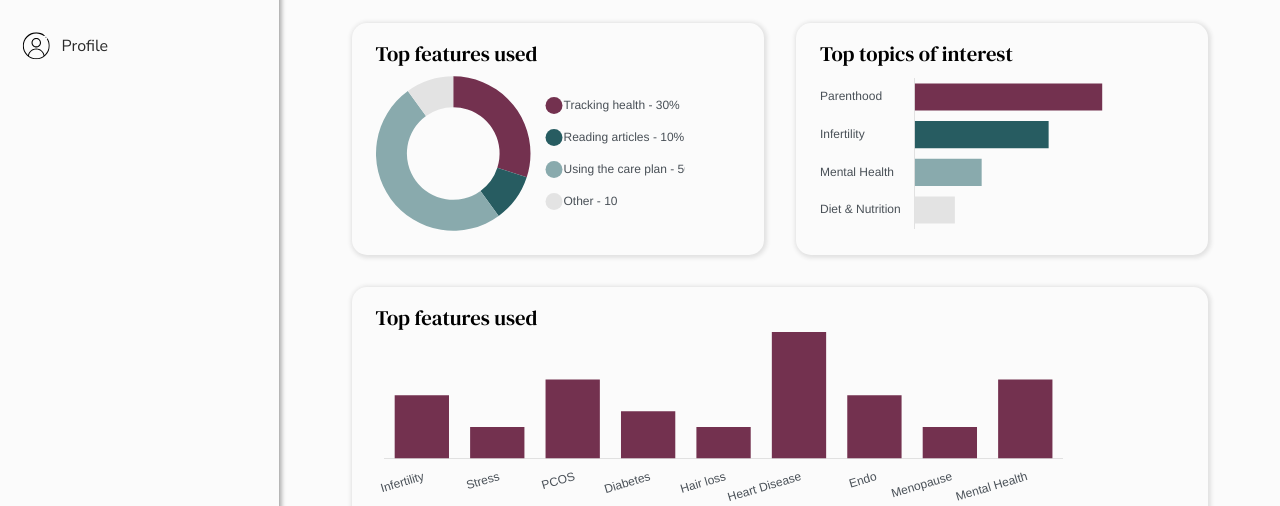
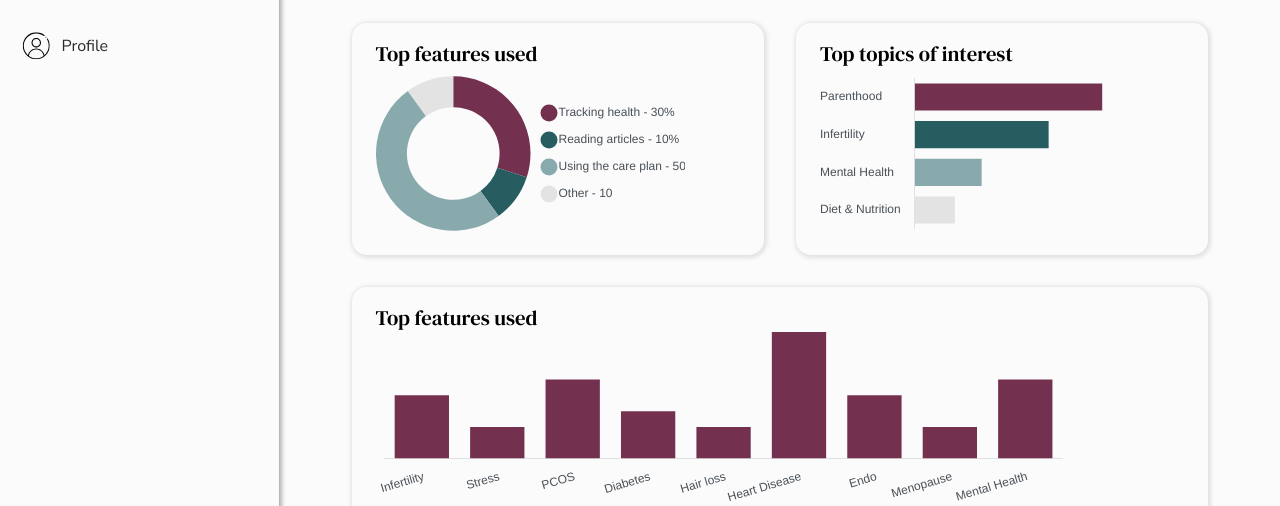
Before and after one commit to nada-abuzaid/sora-dashboard, a Gatsby site: page /dashboard in a window 1280 px wide. Shown: the part 165-671 px from the top of the page. Built offline with nearby package versions, Linux system fonts and the light colour scheme; Gatsby itself is replaced by a stand-in of ours.

Commit message:
Edit some styling

```diff
--- a/src/components/Layout/DashboardLayout.js
+++ b/src/components/Layout/DashboardLayout.js
@@ -39,7 +39,6 @@ const Wrapper = styled.div`
     flex-direction: column;
     align-items: center;
     margin-top: 4rem;
-    /* height: calc(100vh - 1rem); */
     gap: 2rem;
     .chart :nth-child(3) {
       width: 100%;
--- a/src/pages-components/Dashboard/StatisticNumbers/Statistic.jsx
+++ b/src/pages-components/Dashboard/StatisticNumbers/Statistic.jsx
@@ -22,7 +22,7 @@ const StatisticStyle = styled.div`
   :nth-child(1) {
     background-color: ${({ theme: { colors } }) => colors.lightGray3};
   }
-  :nth-child(1) {
+  :first-child, :last-child {
     border-radius: 10px 0 0 0;
   }
   ::after {
--- a/src/pages-components/Dashboard/StatisticNumbers/Statistics.jsx
+++ b/src/pages-components/Dashboard/StatisticNumbers/Statistics.jsx
@@ -52,10 +52,10 @@ const StatisticsStyle = styled.div`
   display: flex;
   flex-direction: row;
   width: 90%;
-  /* height: 5rem; */
   border-radius: 10px;
   box-shadow: 1px 1px 4px 2px #e1e1e1;
   @media only screen and (max-width: 990px) {
     flex-wrap: wrap;
+    width: 100%;
   }
 `;
--- a/src/pages-components/Dashboard/TopFeatures/Chart.jsx
+++ b/src/pages-components/Dashboard/TopFeatures/Chart.jsx
@@ -38,7 +38,7 @@ const Chartt = ({ type }) => {
       legend: {
         position: "right",
         labels: {
-          padding: 20,
+          padding: 15,
           color: "#495057",
           usePointStyle: true,
           boxWidth: 7,
@@ -182,4 +182,14 @@ const ChartStyle = styled.div`
     width: 85%;
     height: 95%;
   }
+
+  @media only screen and (max-width: 600px) {
+    width: 100%;
+    padding: 1rem;
+
+    .chart {
+      width: 95%;
+      height: 95%;
+    }
+  }
 `;
--- a/src/pages/dashboard.js
+++ b/src/pages/dashboard.js
@@ -22,4 +22,8 @@ const Wrapper = styled.div`
   flex-direction: row;
   width: 90%;
   gap: 2rem;
+  @media only screen and (max-width: 600px) {
+    flex-direction: column;
+    width: 100%;
+  }
 `;
```
